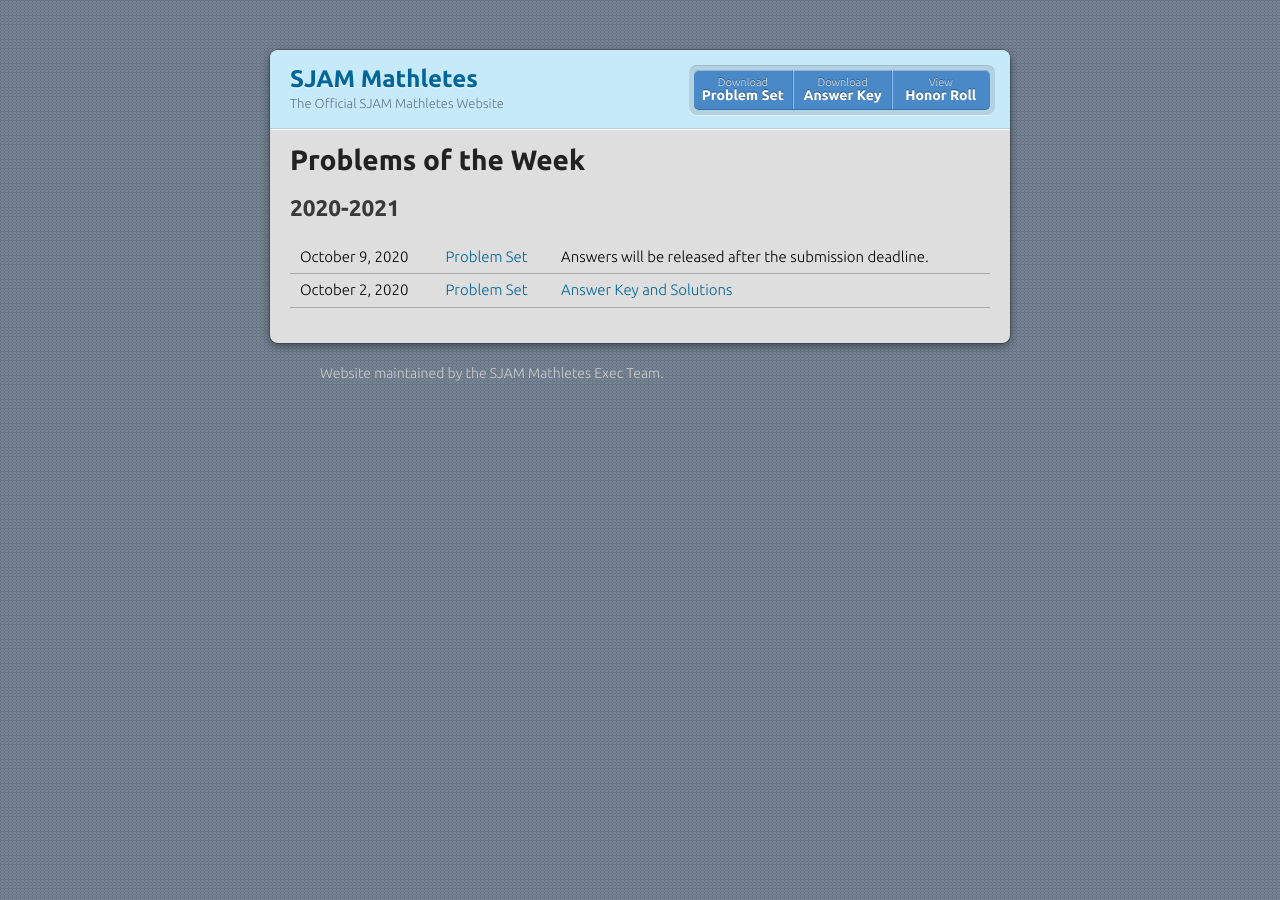
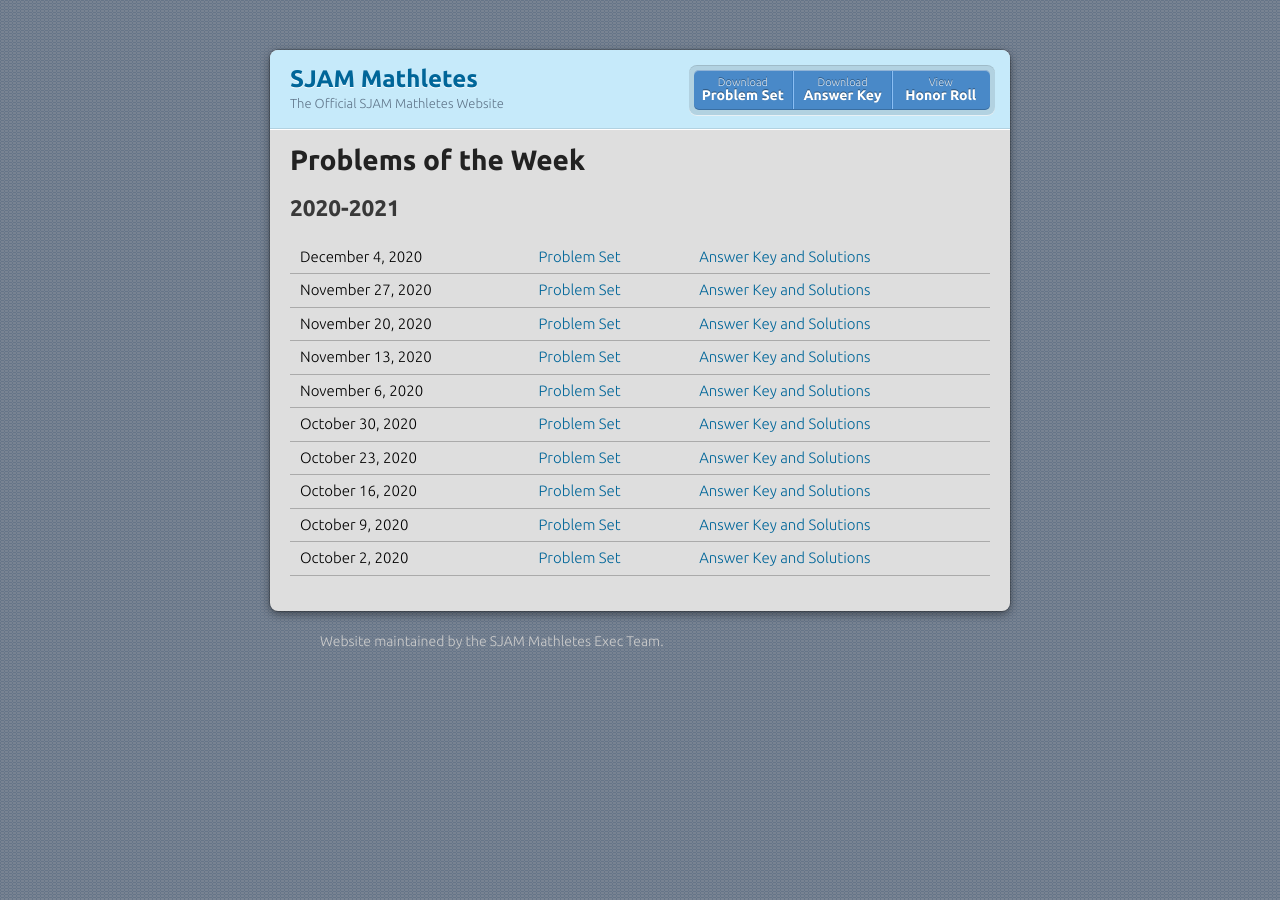
Before and after one commit to sjammathletes/sjammathletes.github.io, a Jekyll site: the page built from problem-sets.md, in a window 1280 px wide. Built offline with Jekyll 4.4.1, drawn with Linux system fonts in a browser that asks for light colours; our own code applies the rules of GitHub Pages for plain Markdown files.

Commit message:
Update pset page

```diff
--- a/_layouts/default.html
+++ b/_layouts/default.html
@@ -71,8 +71,8 @@
         </div>
         <ul style="width:40%">
         {% if site.show_tow_downloads %}
-          <li style="width:33%"><a href="assets/pdfs/2020-2021/Week 2/Oct 9 Problem Set.pdf">Download <strong>Problem Set</strong></a></li>
-            <li style="width:33%"><a href="assets/pdfs/2020-2021/Week 1/Oct 2 Answer Key and Solutions.pdf">Download <strong>Answer Key</strong></a></li>
+          <li style="width:33%"><a href="assets/pdfs/2020-2021/Week 10/Dec 4 Problem Set.pdf">Download <strong>Problem Set</strong></a></li>
+            <li style="width:33%"><a href="assets/pdfs/2020-2021/Week 10/Dec 4 Answer Key and Solutions.pdf">Download <strong>Answer Key</strong></a></li>
         {% endif %}
           <li style="width:32%"><a href="/honor-roll">View <strong>Honor Roll</strong></a></li>
         </ul>
--- a/problem-sets.md
+++ b/problem-sets.md
@@ -2,5 +2,13 @@
 ## 2020-2021
 
 |:-:|:-:|
-| October 9, 2020 | [Problem Set](assets/pdfs/2020-2021/Week 2/Oct 9 Problem Set.pdf){: target="_blank"} | Answers will be released after the submission deadline. |
+| December 4, 2020 | [Problem Set](assets/pdfs/2020-2021/Week 10/Dec 4 Problem Set.pdf){: target="_blank"} | [Answer Key and Solutions](assets/pdfs/2020-2021/Week 10/Dec 4 Answer Key and Solutions.pdf){: target="_blank"} |
+| November 27, 2020 | [Problem Set](assets/pdfs/2020-2021/Week 9/Nov 27 Problem Set.pdf){: target="_blank"} | [Answer Key and Solutions](assets/pdfs/2020-2021/Week 9/Nov 27 Answer Key and Solutions.pdf){: target="_blank"} |
+| November 20, 2020 | [Problem Set](assets/pdfs/2020-2021/Week 8/Nov 20 Problem Set.pdf){: target="_blank"} | [Answer Key and Solutions](assets/pdfs/2020-2021/Week 8/Nov 20 Answer Key and Solutions.pdf){: target="_blank"} |
+| November 13, 2020 | [Problem Set](assets/pdfs/2020-2021/Week 7/Nov 13 Problem Set.pdf){: target="_blank"} | [Answer Key and Solutions](assets/pdfs/2020-2021/Week 7/Nov 13 Answer Key and Solutions.pdf){: target="_blank"} |
+| November 6, 2020 | [Problem Set](assets/pdfs/2020-2021/Week 6/Nov 6 Problem Set.pdf){: target="_blank"} | [Answer Key and Solutions](assets/pdfs/2020-2021/Week 6/Nov 6 Answer Key and Solutions.pdf){: target="_blank"} |
+| October 30, 2020 | [Problem Set](assets/pdfs/2020-2021/Week 5/Oct 30 Problem Set.pdf){: target="_blank"} | [Answer Key and Solutions](assets/pdfs/2020-2021/Week 5/Oct 30 Answer Key and Solutions.pdf){: target="_blank"} |
+| October 23, 2020 | [Problem Set](assets/pdfs/2020-2021/Week 4/Oct 23 Problem Set.pdf){: target="_blank"} | [Answer Key and Solutions](assets/pdfs/2020-2021/Week 4/Oct 23 Answer Key and Solutions.pdf){: target="_blank"} |
+| October 16, 2020 | [Problem Set](assets/pdfs/2020-2021/Week 3/Oct 16 Problem Set.pdf){: target="_blank"} | [Answer Key and Solutions](assets/pdfs/2020-2021/Week 3/Oct 16 Answer Key and Solutions.pdf){: target="_blank"} |
+| October 9, 2020 | [Problem Set](assets/pdfs/2020-2021/Week 2/Oct 9 Problem Set.pdf){: target="_blank"} | [Answer Key and Solutions](assets/pdfs/2020-2021/Week 2/Oct 9 Answer Key and Solutions.pdf){: target="_blank"} |
 | October 2, 2020 | [Problem Set](assets/pdfs/2020-2021/Week 1/Oct 2 Problem Set.pdf){: target="_blank"} | [Answer Key and Solutions](assets/pdfs/2020-2021/Week 1/Oct 2 Answer Key and Solutions.pdf){: target="_blank"} |
```
Also changed, not shown: 17 other files.
